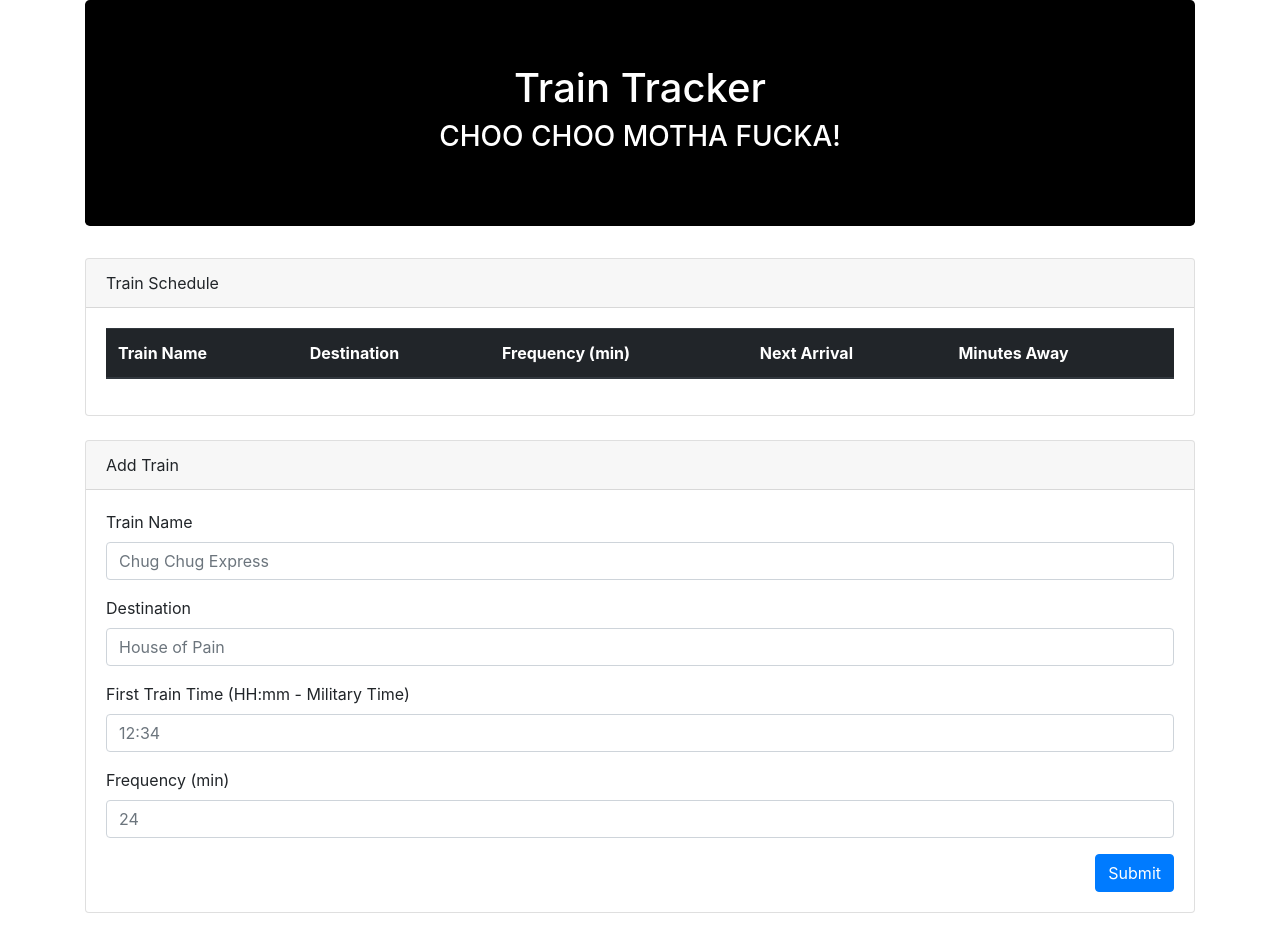
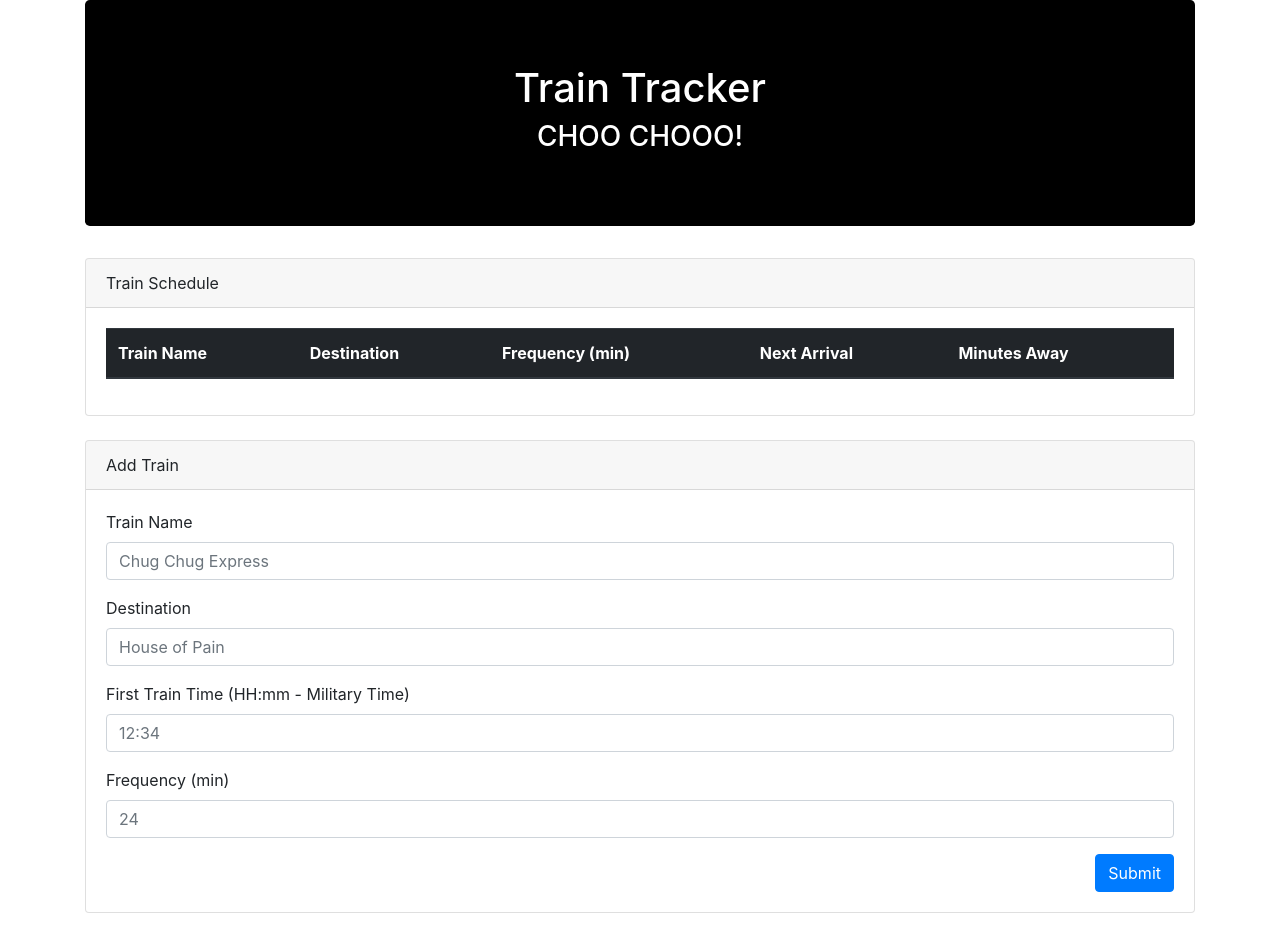
Before and after one commit to dylandavispc/trainhw, a plain HTML site: page index.html in a window 1280 px wide. Drawn offline with nearby package versions, Linux system fonts and the light colour scheme; no server answers.

Commit message:
Update index.html

```diff
--- a/index.html
+++ b/index.html
@@ -28,7 +28,7 @@
         <!-- Jumbotron -->
         <div class="jumbotron" style= "background-color: black; color: white ">
             <h1 class="text-center">Train Tracker</h1>
-            <h3 class="text-center">CHOO CHOO MOTHA FUCKA!</h3>
+            <h3 class="text-center">CHOO CHOOO!</h3>
         </div>
 
         <div class="row">
```
